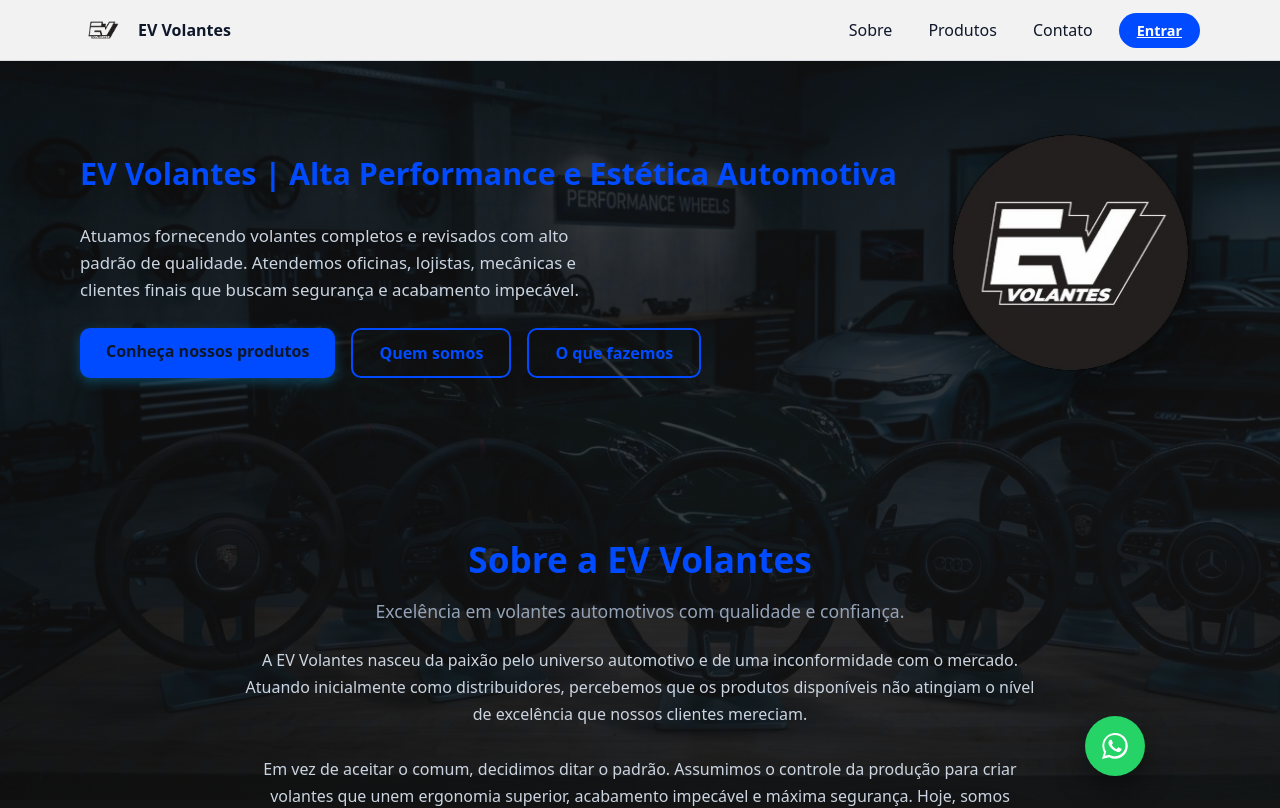
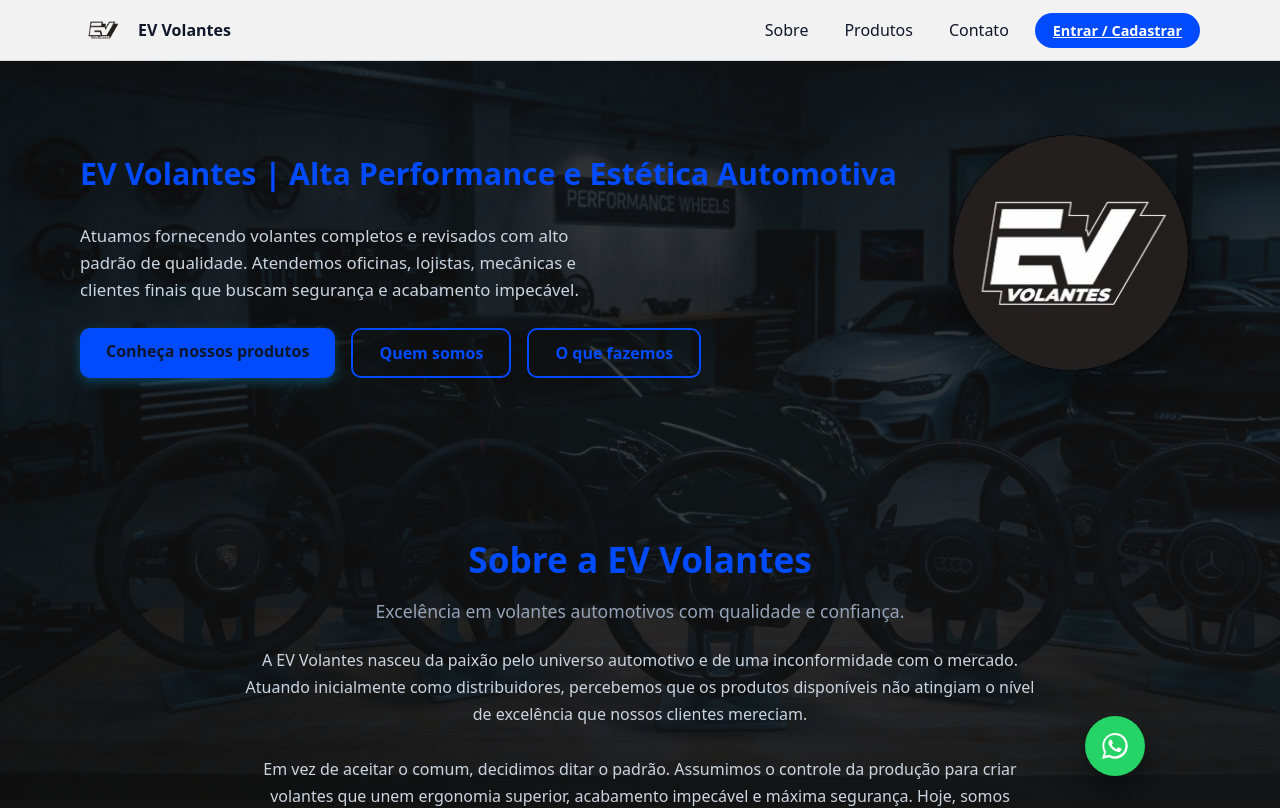
Before and after one commit to guilhermegerra1989/operisflow, a Vue app in the folder apps/operisflow-web/: page / in a window 1280 px wide. Shown: the top 808 px of the page. Built offline with nearby package versions, Linux system fonts and the light colour scheme; no server answers.

Commit message:
cadastrar cliente

```diff
--- a/apps/operisflow-web/src/modules/ev-volantes/home/pages/Home.vue
+++ b/apps/operisflow-web/src/modules/ev-volantes/home/pages/Home.vue
@@ -123,7 +123,7 @@
           <a href="#contact" class="nav-link">Contato</a>
 
           <RouterLink to="/ev-volantes/login" class="btn-outline">
-            Entrar
+            Entrar / Cadastrar
           </RouterLink>
         </nav>
       </div>
```
